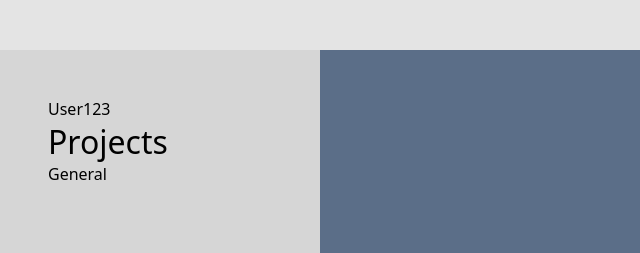
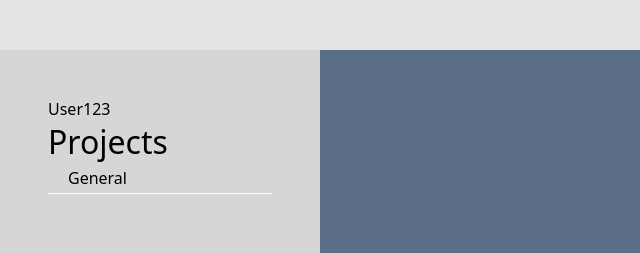
Before and after one commit to WujecDamian/odin-ToDoApp, a website built with webpack: page src/template.html in a window 1280 px wide. Shown: the top 253 px of the page, 0-640 px from the left. Built offline with nearby package versions, Linux system fonts and the light colour scheme.

Commit message:
style: style project elements for better visibility (temporary style)

```diff
--- a/src/style.css
+++ b/src/style.css
@@ -48,3 +48,8 @@ dialog {
 .projects__heading {
   font-size: 2rem;
 }
+.project__element {
+  border-bottom: 1px solid white;
+  padding: 0.25rem;
+  text-indent: 1rem;
+}
```
